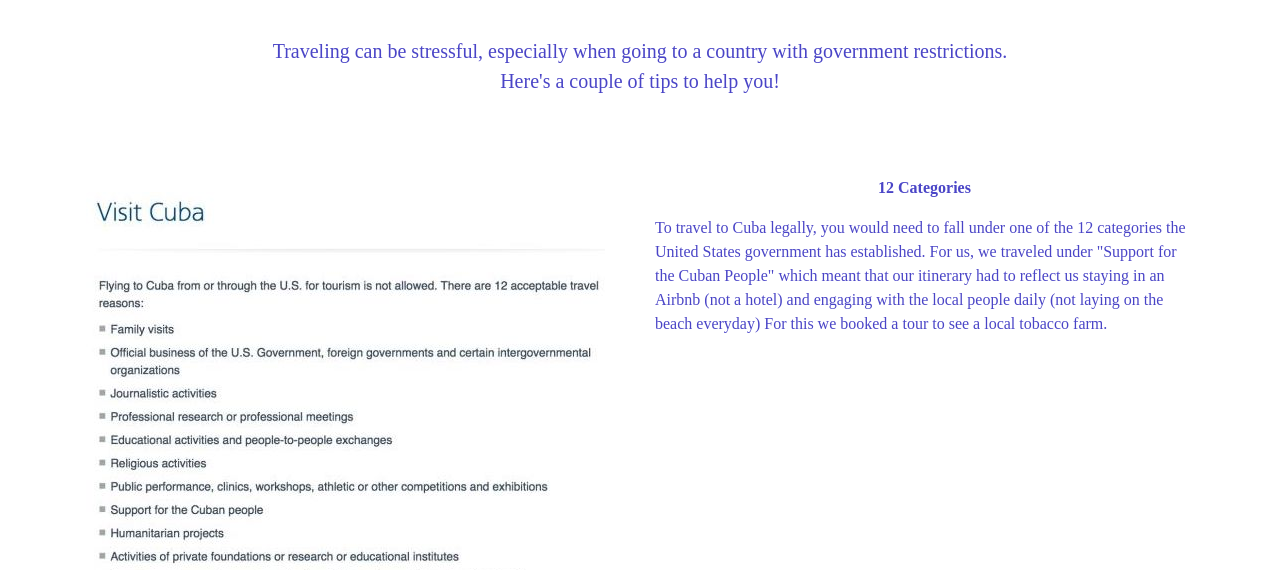
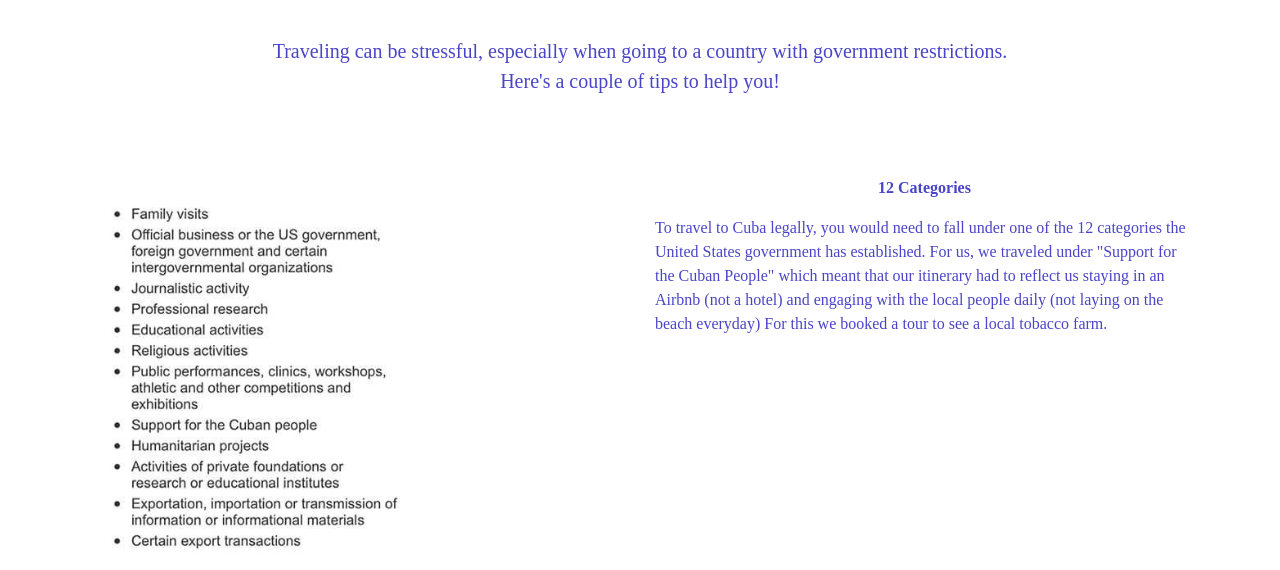
Before and after one commit to jalissa22/cubasite, a plain HTML site: page leaving.html in a window 1280 px wide. Shown: the part 317-887 px from the top of the page. Drawn offline with nearby package versions, Linux system fonts and the light colour scheme.

Commit message:
leaving page
changing image for 12 categories

```diff
--- a/leaving.html
+++ b/leaving.html
@@ -53,7 +53,7 @@
 <div class="container p-3">
   <div class="row">
     <div class="col-sm">
-     <img src="images/7.jpg" class="img-fluid mt-3 rounded-lg" alt="List that shows 12 categories for traveling in Cuba">
+     <img src="images/12cat.png" class="img-fluid mt-3 rounded-lg" alt="List that shows 12 categories for traveling in Cuba">
     </div>
     <div class="col-sm">
       <p class="font-weight-bold">12 Categories</p>
```
Also changed, not shown: images/12cat.png (added).
